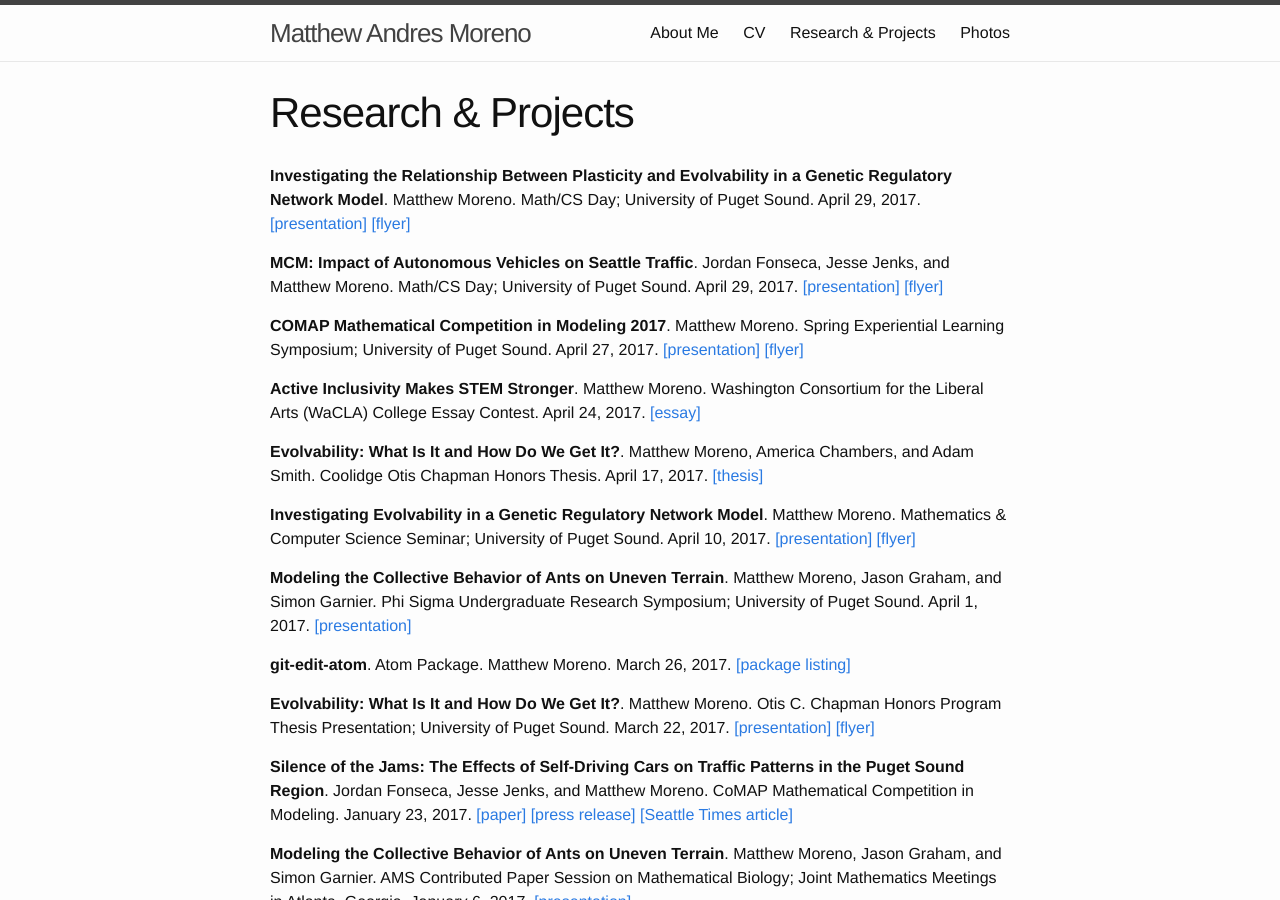
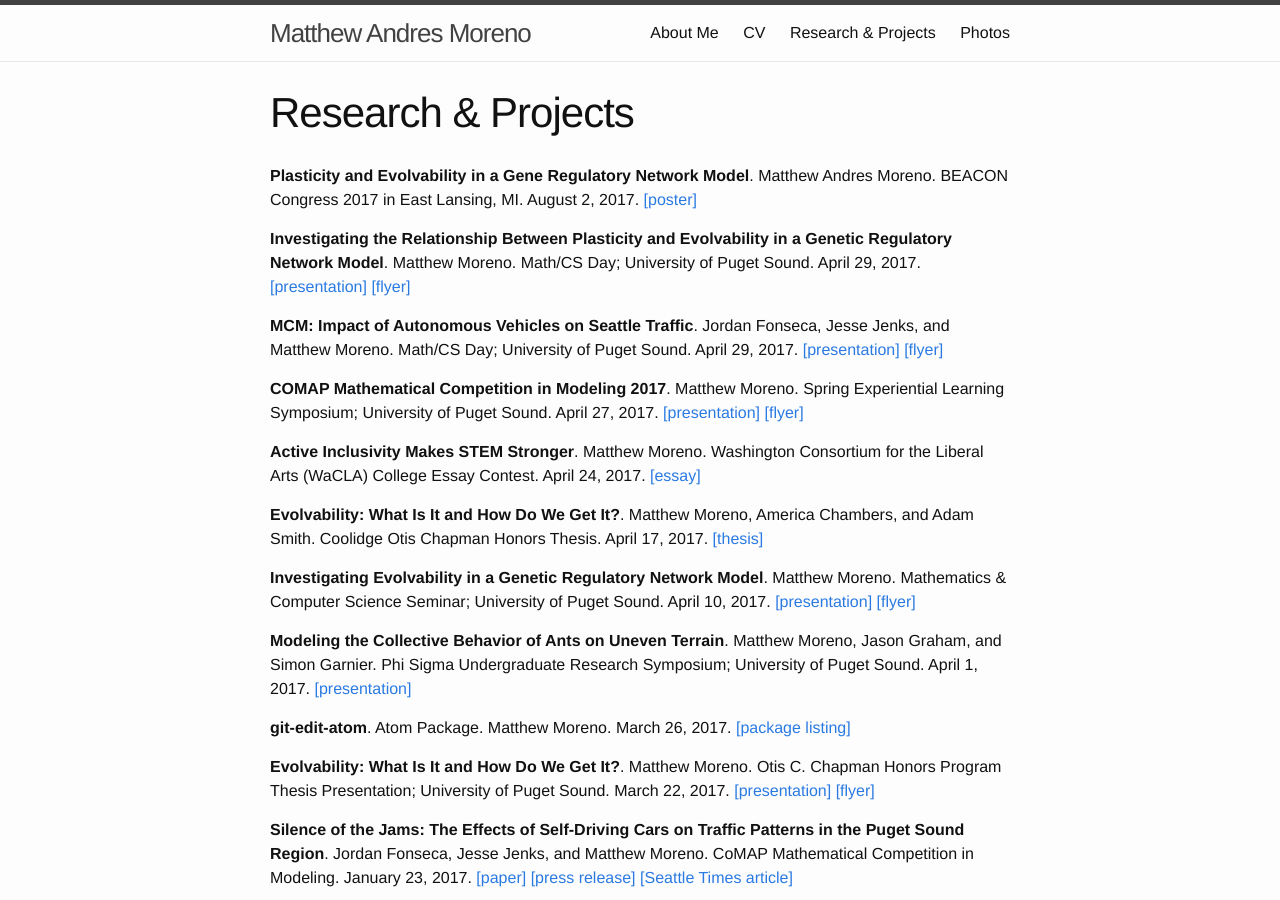
Before and after one commit to mmore500/mmore500.github.io, a Jekyll site: the page built from research.md, in a window 1280 px wide and 900 px high. Built offline with Jekyll 4.4.1, drawn with Linux system fonts in a browser that asks for light colours.

Commit message:
Add BEACON Poster Session

```diff
--- a/research.md
+++ b/research.md
@@ -3,6 +3,8 @@
 title: Research & Projects
 permalink: /research/
 ---
+
+**Plasticity and Evolvability in a Gene Regulatory Network Model**. Matthew Andres Moreno. BEACON Congress 2017 in East Lansing, MI. August 2, 2017. [[poster]](/resources/august_2_2017.pdf)
 
 **Investigating the Relationship Between Plasticity and Evolvability in a
 Genetic Regulatory Network Model**. Matthew Moreno. Math/CS Day; University of Puget Sound. April 29, 2017. [[presentation]](/resources/april_29_2017_presentation_capstone.pdf) [[flyer]](/resources/april_29_2017_flyer.pdf)
```
Also changed, not shown: 1 other file.
